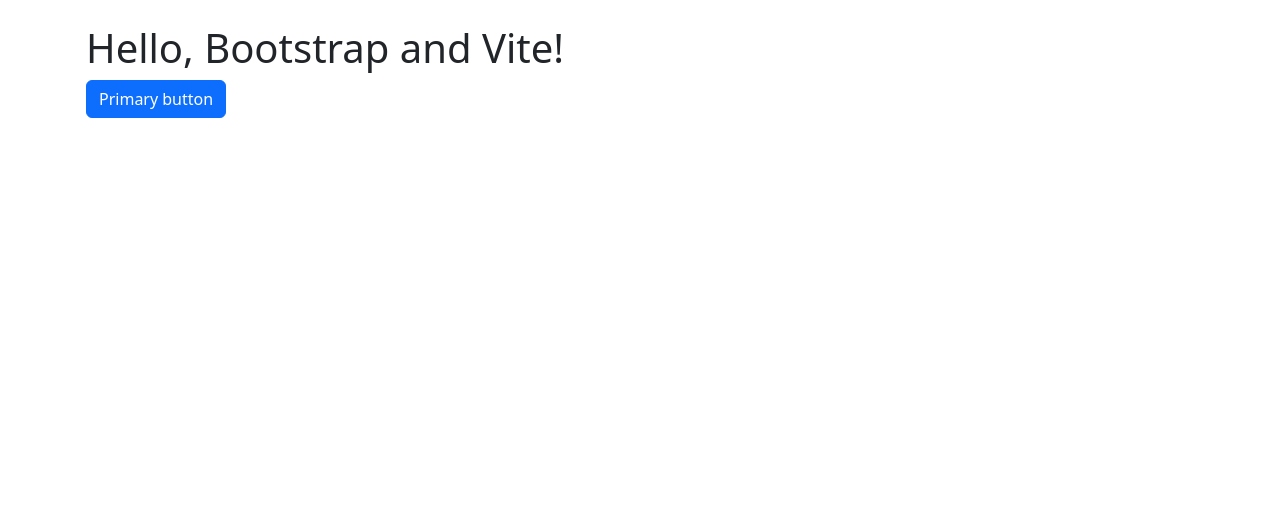
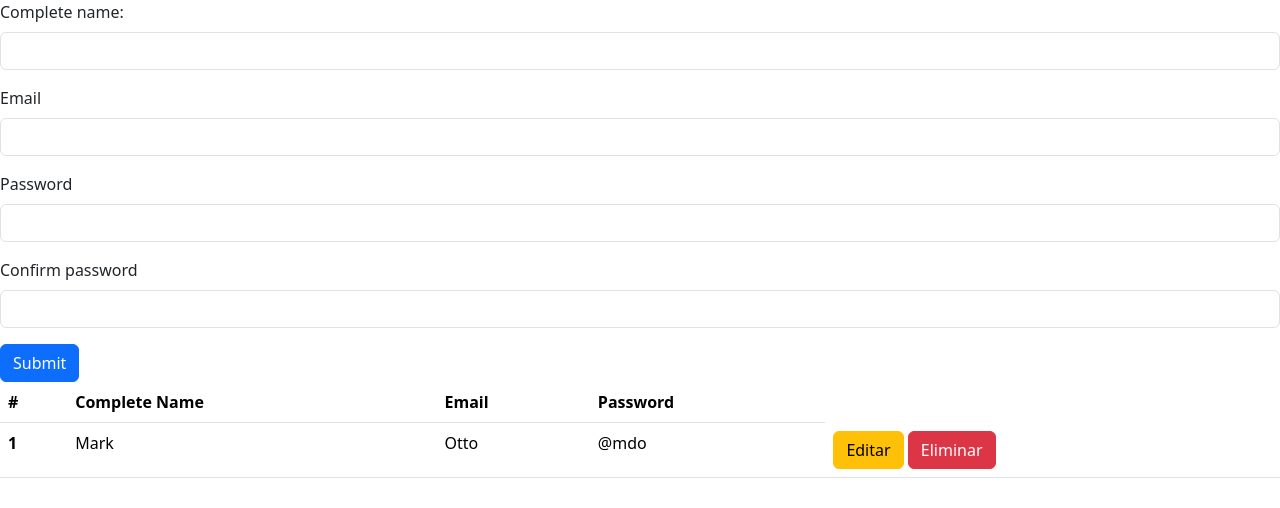
Before and after one commit to medi77na/crudUsers, a website built with Vite: page index.html in a window 1280 px wide. Built offline with nearby package versions, Linux system fonts and the light colour scheme; some packages are replaced by stand-ins of ours.

Commit message:
Feat: Se crea el formulario de regsitro y la tabla de visualización de los usuarios.

```diff
--- a/index.html
+++ b/index.html
@@ -1,5 +1,6 @@
 <!DOCTYPE html>
 <html lang="en">
+
 <head>
     <!-- METADATOS -->
     <meta charset="UTF-8">
@@ -31,10 +32,58 @@
 
 <!-- MAIN -->
 <main>
-        <div class="container py-4 px-3 mx-auto">
-            <h1>Hello, Bootstrap and Vite!</h1>
-            <button class="btn btn-primary">Primary button</button>
+    <!-- SECTION TO USER REGISTER -->
+    <section>
+        <article>
+            <form>
+                <div class="mb-3">
+                    <label for="completeName" class="form-label">Complete name:</label>
+                    <input type="text" class="form-control" id="completeName">
                 </div>
+                <div class="mb-3">
+                    <label for="email" class="form-label">Email</label>
+                    <input type="email" class="form-control" id="email">
+                </div>
+                <div class="mb-3">
+                    <label for="password" class="form-label">Password</label>
+                    <input type="password" class="form-control" id="password">
+                </div>
+                <div class="mb-3">
+                    <label for="confirmPassword" class="form-label">Confirm password</label>
+                    <input type="password" class="form-control" id="confirmPassword">
+                </div>
+                <button type="submit" class="btn btn-primary">Submit</button>
+            </form>
+        </article>
+    </section>
+
+    <!-- SECTION TO SHOW USERS -->
+    <section>
+        <article>
+            <table class="table table-hover">
+                <thead>
+                    <tr>
+                        <th scope="col">#</th>
+                        <th scope="col">Complete Name</th>
+                        <th scope="col">Email</th>
+                        <th scope="col">Password</th>
+                    </tr>
+                </thead>
+                <tbody>
+                    <tr>
+                        <th scope="row">1</th>
+                        <td>Mark</td>
+                        <td>Otto</td>
+                        <td>@mdo</td>
+                        <td scope="col">
+                            <button type="button" class="btn btn-warning">Editar</button>
+                            <button type="button" class="btn btn-danger">Eliminar</button>
+                        </td>
+                    </tr>
+                </tbody>
+            </table>
+        </article>
+    </section>
 </main>
 
 <!-- FOOTER -->
@@ -44,4 +93,5 @@
 
 <!-- LINK DE JS -->
 <script type="module" src="./src/js/main.js"></script>
+
 </html>
```
Lines whose indentation alone changed are shown as unchanged.
